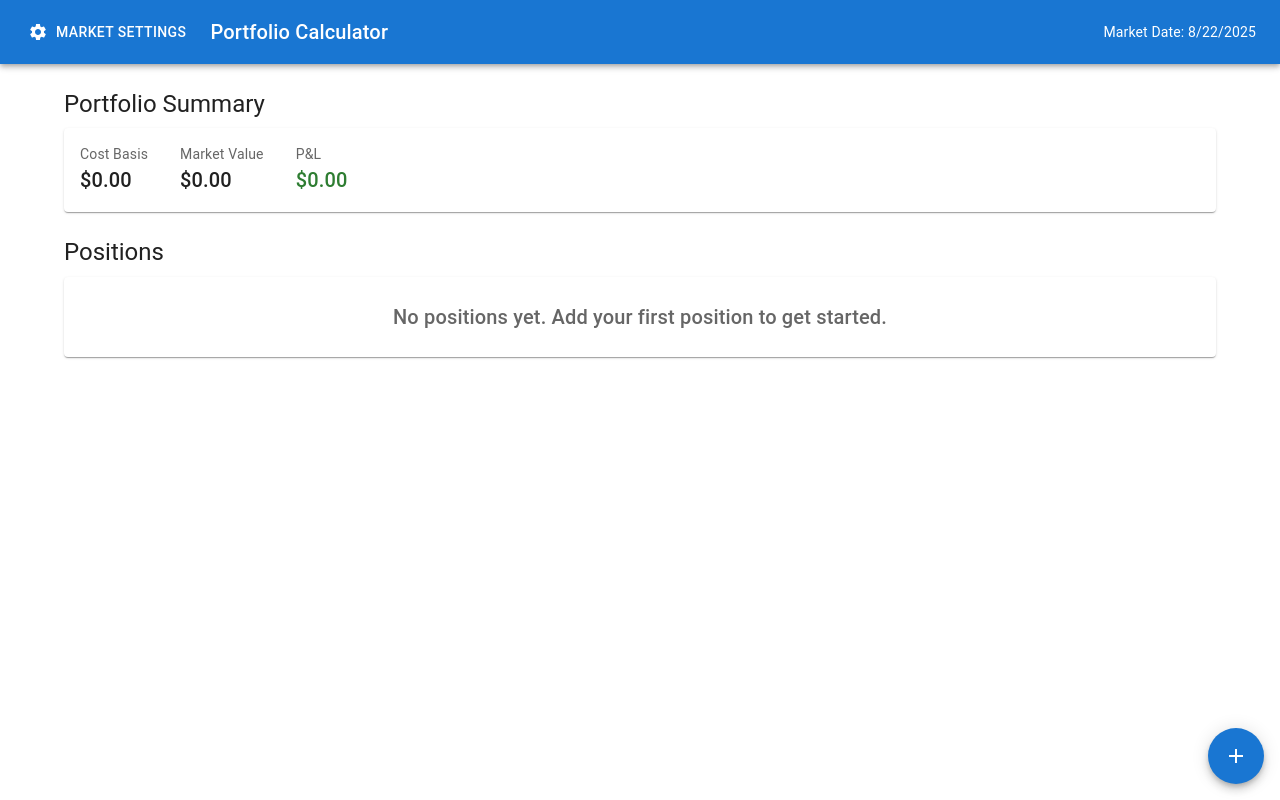
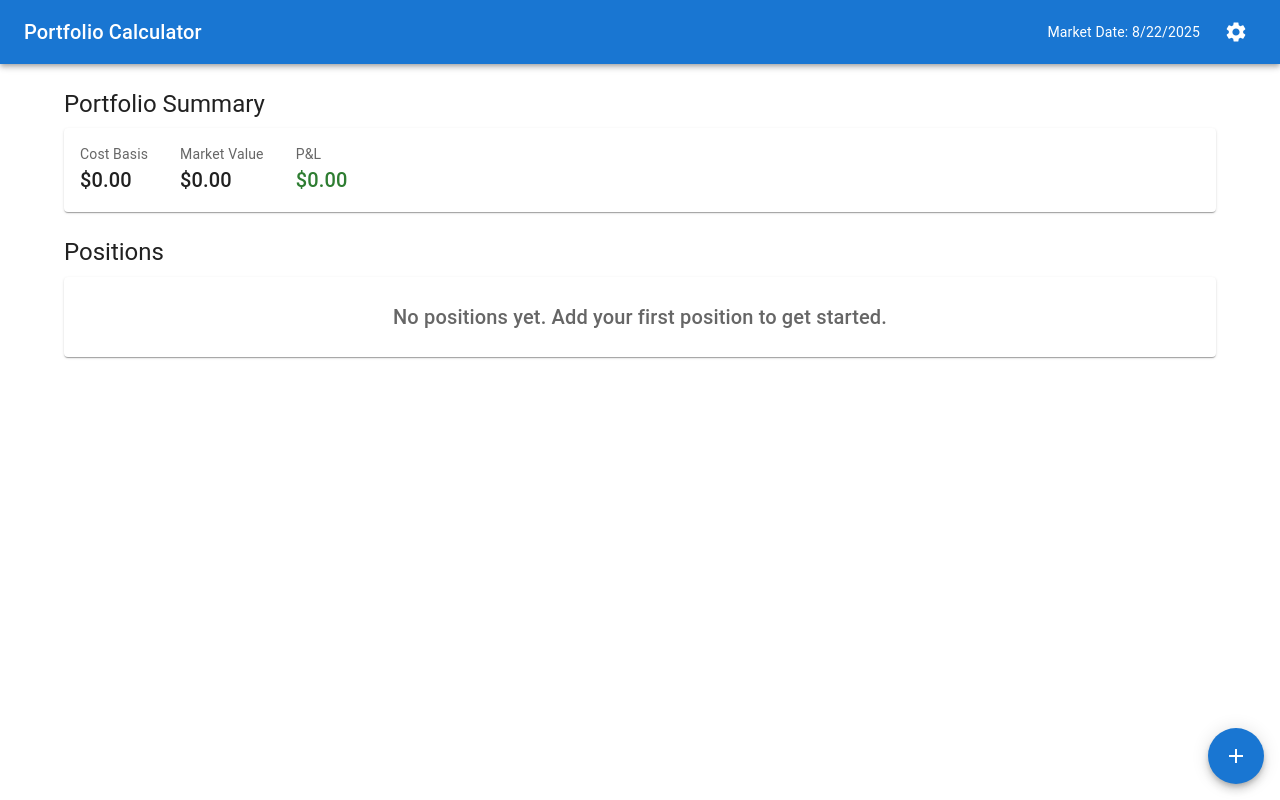
Before and after one commit to cpoonolly/simple-position-calculator, a React (Vite) app: page / in a window 1280 px wide. Built offline with nearby package versions, Linux system fonts and the light colour scheme.

Commit message:
Moving settings to the right of the toolbar

```diff
--- a/src/App.jsx
+++ b/src/App.jsx
@@ -119,20 +119,19 @@ function App() {
       <Box sx={{ flexGrow: 1 }}>
         <AppBar position="static">
           <Toolbar>
-            <Button
-              color="inherit"
-              startIcon={<SettingsIcon />}
-              onClick={() => setMarketDialogOpen(true)}
-              sx={{ mr: 2 }}
-            >
-              Market Settings
-            </Button>
             <Typography variant="h6" component="div" sx={{ flexGrow: 1 }}>
               Portfolio Calculator
             </Typography>
-            <Typography variant="body2">
+            <Typography variant="body2" sx={{ mr: 2 }}>
               Market Date: {market.date.toLocaleDateString()}
             </Typography>
+            <Button
+              color="inherit"
+              onClick={() => setMarketDialogOpen(true)}
+              sx={{ minWidth: 'auto', p: 1 }}
+            >
+              <SettingsIcon />
+            </Button>
           </Toolbar>
         </AppBar>
 
```
